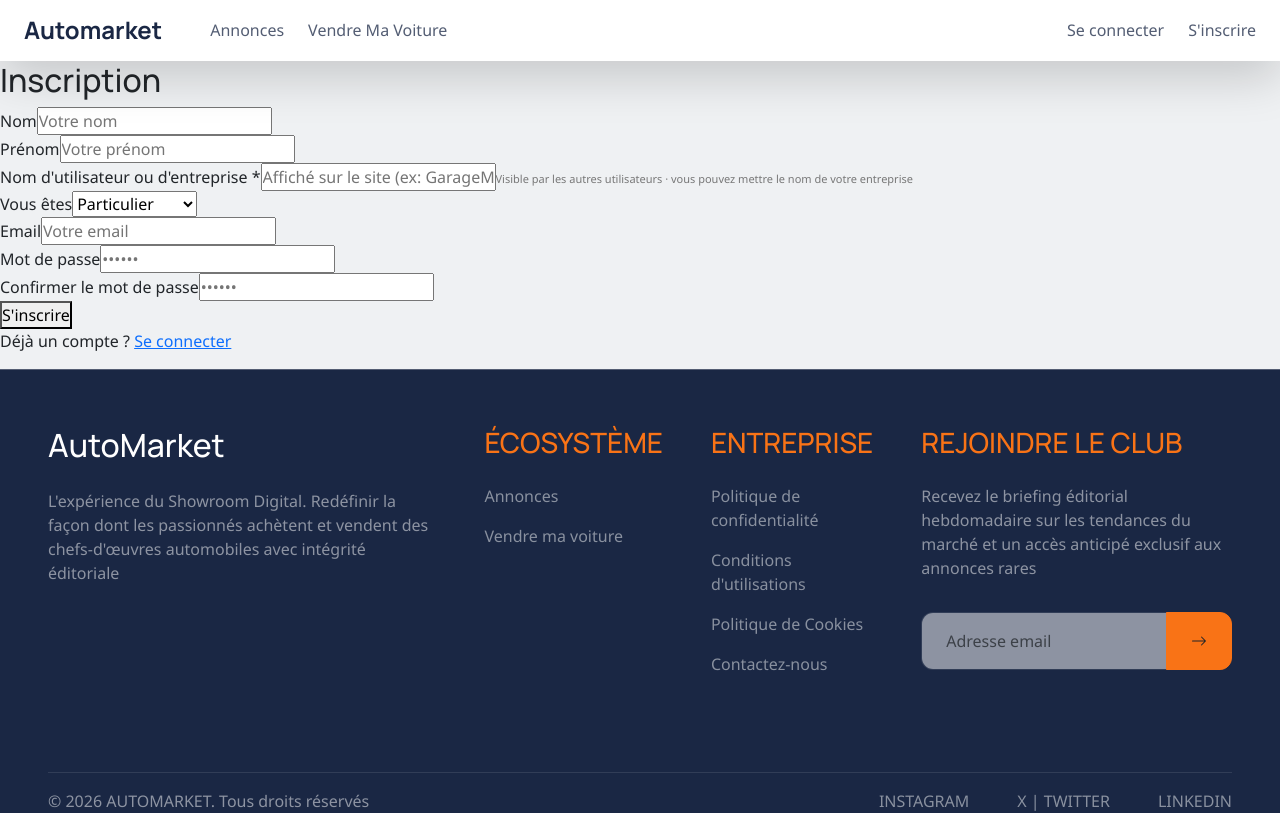
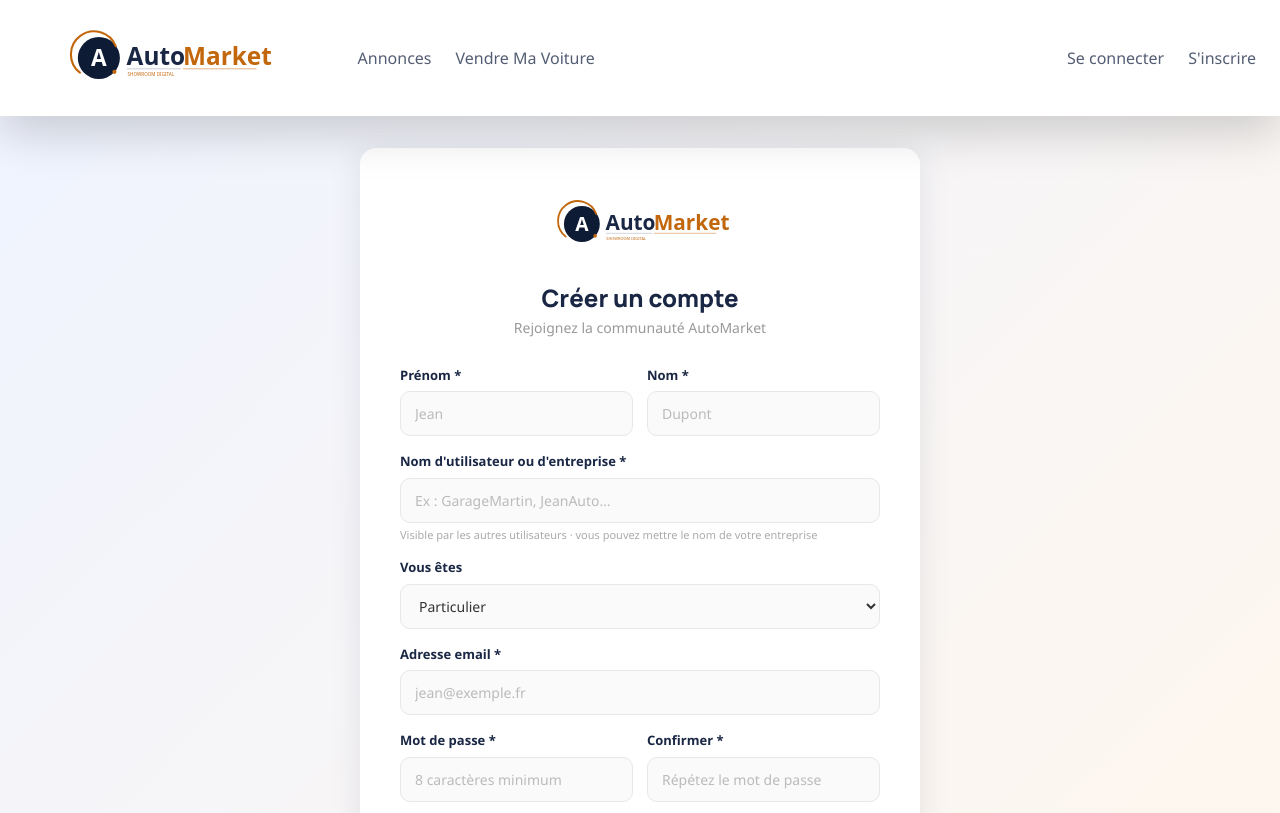
Before and after one commit to LednuZ/Projet_WE4B-SI40, an Angular app: page /register in a window 1280 px wide. Shown: the top 813 px of the page. Built offline with nearby package versions, Linux system fonts and the light colour scheme.

Commit message:
Ajout d'un css pour connexion et inscription et ajout du logo

```diff
--- a/src/app/components/auth/login/login.component.css
+++ b/src/app/components/auth/login/login.component.css
@@ -0,0 +1,144 @@
+.auth-container {
+  min-height: calc(100vh - 70px);
+  display: flex;
+  align-items: center;
+  justify-content: center;
+  padding: 32px 16px;
+  background: linear-gradient(135deg, #f0f4ff 0%, #fff7ed 100%);
+}
+
+.auth-card {
+  background: #fff;
+  border-radius: 16px;
+  box-shadow: 0 4px 32px rgba(26, 39, 68, 0.10);
+  padding: 40px 40px 32px;
+  width: 100%;
+  max-width: 440px;
+}
+
+/* Logo */
+.auth-brand { text-align: center; margin-bottom: 24px; }
+
+.auth-logo-img {
+  height: 84px;
+  width: auto;
+}
+
+/* Titres */
+.auth-card h2 {
+  font-size: 24px;
+  font-weight: 800;
+  color: #1a2744;
+  margin: 0 0 4px;
+  text-align: center;
+}
+
+.auth-subtitle {
+  font-size: 14px;
+  color: #999;
+  text-align: center;
+  margin: 0 0 28px;
+}
+
+/* Alerte erreur */
+.alert-error {
+  background: #fef2f2;
+  color: #e74c3c;
+  border: 1px solid #fecaca;
+  border-radius: 8px;
+  padding: 10px 14px;
+  font-size: 14px;
+  margin-bottom: 20px;
+}
+
+/* Champs */
+.form-group {
+  display: flex;
+  flex-direction: column;
+  margin-bottom: 16px;
+}
+
+.form-group label {
+  font-size: 13px;
+  font-weight: 600;
+  color: #1a2744;
+  margin-bottom: 6px;
+}
+
+.form-group input,
+.form-group select {
+  padding: 11px 14px;
+  border: 1.5px solid #e5e7eb;
+  border-radius: 10px;
+  font-size: 14px;
+  color: #333;
+  background: #fafafa;
+  transition: border-color 0.2s, background 0.2s;
+  outline: none;
+  font-family: inherit;
+}
+
+.form-group input:focus,
+.form-group select:focus {
+  border-color: #f97316;
+  background: #fff;
+}
+
+.form-group input::placeholder { color: #bbb; }
+
+.field-error {
+  font-size: 12px;
+  color: #e74c3c;
+  margin-top: 4px;
+}
+
+.field-hint {
+  font-size: 11px;
+  color: #aaa;
+  margin-top: 4px;
+}
+
+/* Bouton */
+.btn-submit {
+  width: 100%;
+  padding: 13px;
+  background: #f97316;
+  color: #fff;
+  border: none;
+  border-radius: 10px;
+  font-size: 15px;
+  font-weight: 700;
+  cursor: pointer;
+  margin-top: 8px;
+  transition: background 0.2s, transform 0.1s;
+}
+
+.btn-submit:hover:not(:disabled) {
+  background: #ea680c;
+  transform: translateY(-1px);
+}
+
+.btn-submit:disabled {
+  opacity: 0.5;
+  cursor: not-allowed;
+}
+
+/* Lien bas */
+.auth-link {
+  text-align: center;
+  font-size: 14px;
+  color: #777;
+  margin: 20px 0 0;
+}
+
+.auth-link a {
+  color: #f97316;
+  font-weight: 600;
+  text-decoration: none;
+}
+
+.auth-link a:hover { text-decoration: underline; }
+
+@media (max-width: 480px) {
+  .auth-card { padding: 28px 20px 24px; }
+}
--- a/src/app/components/auth/login/login.component.html
+++ b/src/app/components/auth/login/login.component.html
@@ -1,26 +1,31 @@
 <div class="auth-container">
   <div class="auth-card">
+
+    <div class="auth-brand">
+      <a routerLink="/"><img src="assets/automarket_logo.svg" alt="AutoMarket" class="auth-logo-img"></a>
+    </div>
+
     <h2>Connexion</h2>
+    <p class="auth-subtitle">Content de vous revoir</p>
 
-        <div class="error-message" *ngIf="errorMessage">
-        {{ errorMessage }}
-        </div>
+    <div class="alert-error" *ngIf="errorMessage">{{ errorMessage }}</div>
 
     <form [formGroup]="loginForm" (ngSubmit)="onSubmit()">
       <div class="form-group">
-            <label for="email">Email</label>
-            <input type="email" id="email" formControlName="email" placeholder="Votre email">
+        <label for="email">Adresse email</label>
+        <input type="email" id="email" formControlName="email" placeholder="jean@exemple.fr">
       </div>
       <div class="form-group">
         <label for="mdp">Mot de passe</label>
-            <input type="password" id="mdp" formControlName="password" placeholder="••••••">
+        <input type="password" id="mdp" formControlName="password" placeholder="••••••••">
       </div>
-        <button type="submit" [disabled]="loginForm.invalid || loading">
-            {{ loading ? 'Connexion...' : 'Se connecter' }}
+      <button type="submit" class="btn-submit" [disabled]="loginForm.invalid || loading">
+        {{ loading ? 'Connexion…' : 'Se connecter' }}
       </button>
     </form>
+
     <p class="auth-link">
-        Pas encore de compte ? <a routerLink="/register">S'inscrire</a>
+      Pas encore de compte ? <a routerLink="/register">S'inscrire gratuitement</a>
     </p>
   </div>
 </div>
--- a/src/app/components/auth/register/register.component.css
+++ b/src/app/components/auth/register/register.component.css
@@ -0,0 +1,153 @@
+.auth-container {
+  min-height: calc(100vh - 70px);
+  display: flex;
+  align-items: center;
+  justify-content: center;
+  padding: 32px 16px;
+  background: linear-gradient(135deg, #f0f4ff 0%, #fff7ed 100%);
+}
+
+.auth-card {
+  background: #fff;
+  border-radius: 16px;
+  box-shadow: 0 4px 32px rgba(26, 39, 68, 0.10);
+  padding: 40px 40px 32px;
+  width: 100%;
+  max-width: 560px;
+}
+
+/* Logo */
+.auth-brand { text-align: center; margin-bottom: 24px; }
+
+.auth-logo-img {
+  height: 72px;
+  width: auto;
+}
+
+/* Titres */
+.auth-card h2 {
+  font-size: 24px;
+  font-weight: 800;
+  color: #1a2744;
+  margin: 0 0 4px;
+  text-align: center;
+}
+
+.auth-subtitle {
+  font-size: 14px;
+  color: #999;
+  text-align: center;
+  margin: 0 0 28px;
+}
+
+/* Alerte erreur */
+.alert-error {
+  background: #fef2f2;
+  color: #e74c3c;
+  border: 1px solid #fecaca;
+  border-radius: 8px;
+  padding: 10px 14px;
+  font-size: 14px;
+  margin-bottom: 20px;
+}
+
+/* Ligne à 2 colonnes */
+.form-row-2 {
+  display: grid;
+  grid-template-columns: 1fr 1fr;
+  gap: 14px;
+}
+
+/* Champs */
+.form-group {
+  display: flex;
+  flex-direction: column;
+  margin-bottom: 16px;
+}
+
+.form-group label {
+  font-size: 13px;
+  font-weight: 600;
+  color: #1a2744;
+  margin-bottom: 6px;
+}
+
+.form-group input,
+.form-group select {
+  padding: 11px 14px;
+  border: 1.5px solid #e5e7eb;
+  border-radius: 10px;
+  font-size: 14px;
+  color: #333;
+  background: #fafafa;
+  transition: border-color 0.2s, background 0.2s;
+  outline: none;
+  font-family: inherit;
+}
+
+.form-group input:focus,
+.form-group select:focus {
+  border-color: #f97316;
+  background: #fff;
+}
+
+.form-group input::placeholder { color: #bbb; }
+
+.field-error {
+  font-size: 12px;
+  color: #e74c3c;
+  margin-top: 4px;
+}
+
+.field-hint {
+  font-size: 11px;
+  color: #aaa;
+  margin-top: 4px;
+  line-height: 1.4;
+}
+
+/* Bouton */
+.btn-submit {
+  width: 100%;
+  padding: 13px;
+  background: #f97316;
+  color: #fff;
+  border: none;
+  border-radius: 10px;
+  font-size: 15px;
+  font-weight: 700;
+  cursor: pointer;
+  margin-top: 8px;
+  transition: background 0.2s, transform 0.1s;
+}
+
+.btn-submit:hover:not(:disabled) {
+  background: #ea680c;
+  transform: translateY(-1px);
+}
+
+.btn-submit:disabled {
+  opacity: 0.5;
+  cursor: not-allowed;
+}
+
+/* Lien bas */
+.auth-link {
+  text-align: center;
+  font-size: 14px;
+  color: #777;
+  margin: 20px 0 0;
+}
+
+.auth-link a {
+  color: #f97316;
+  font-weight: 600;
+  text-decoration: none;
+}
+
+.auth-link a:hover { text-decoration: underline; }
+
+@media (max-width: 540px) {
+  .auth-card { padding: 28px 20px 24px; }
+  .form-row-2 { grid-template-columns: 1fr; }
+}
--- a/src/app/components/auth/register/register.component.html
+++ b/src/app/components/auth/register/register.component.html
@@ -1,63 +1,87 @@
 <div class="auth-container">
   <div class="auth-card">
-    <h2>Inscription</h2>
 
-    <div class="error-message" *ngIf="errorMessage">
-      {{ errorMessage }}
+    <div class="auth-brand">
+      <a routerLink="/"><img src="assets/automarket_logo.svg" alt="AutoMarket" class="auth-logo-img"></a>
     </div>
 
+    <h2>Créer un compte</h2>
+    <p class="auth-subtitle">Rejoignez la communauté AutoMarket</p>
+
+    <div class="alert-error" *ngIf="errorMessage">{{ errorMessage }}</div>
+
     <form [formGroup]="registerForm" (ngSubmit)="onSubmit()">
-      <div class="form-group">
-        <label for="nom">Nom</label>
-        <input type="text" id="nom" formControlName="nom" placeholder="Votre nom">
-        <small *ngIf="registerForm.get('nom')?.invalid && registerForm.get('nom')?.touched" style="color:red">Le nom est requis</small>
-      </div>
 
-      <div class="form-group">
-        <label for="prenom">Prénom</label>
-        <input type="text" id="prenom" formControlName="prenom" placeholder="Votre prénom">
-        <small *ngIf="registerForm.get('prenom')?.invalid && registerForm.get('prenom')?.touched" style="color:red">Le prénom est requis</small>
+      <div class="form-row-2">
+        <div class="form-group">
+          <label for="prenom">Prénom *</label>
+          <input type="text" id="prenom" formControlName="prenom" placeholder="Jean">
+          <span class="field-error" *ngIf="registerForm.get('prenom')?.invalid && registerForm.get('prenom')?.touched">
+            Le prénom est requis
+          </span>
+        </div>
+        <div class="form-group">
+          <label for="nom">Nom *</label>
+          <input type="text" id="nom" formControlName="nom" placeholder="Dupont">
+          <span class="field-error" *ngIf="registerForm.get('nom')?.invalid && registerForm.get('nom')?.touched">
+            Le nom est requis
+          </span>
+        </div>
       </div>
 
       <div class="form-group">
         <label for="username">Nom d'utilisateur ou d'entreprise *</label>
-        <input type="text" id="username" formControlName="username" placeholder="Affiché sur le site (ex: GarageMartin)" required>
-        <small *ngIf="registerForm.get('username')?.errors?.['required'] && registerForm.get('username')?.touched" style="color:red">Le nom d'utilisateur est requis</small>
-        <small *ngIf="registerForm.get('username')?.errors?.['minlength'] && registerForm.get('username')?.touched" style="color:red">3 caractères minimum</small>
-        <small style="color:#777; font-size:11px">Visible par les autres utilisateurs · vous pouvez mettre le nom de votre entreprise</small>
+        <input type="text" id="username" formControlName="username" placeholder="Ex : GarageMartin, JeanAuto…" required>
+        <span class="field-error" *ngIf="registerForm.get('username')?.errors?.['required'] && registerForm.get('username')?.touched">
+          Ce champ est obligatoire
+        </span>
+        <span class="field-error" *ngIf="registerForm.get('username')?.errors?.['minlength'] && registerForm.get('username')?.touched">
+          3 caractères minimum
+        </span>
+        <span class="field-hint">Visible par les autres utilisateurs · vous pouvez mettre le nom de votre entreprise</span>
       </div>
 
       <div class="form-group">
         <label for="role">Vous êtes</label>
         <select id="role" formControlName="role">
           <option value="particulier">Particulier</option>
-          <option value="entreprise">Professionnel</option>
+          <option value="entreprise">Professionnel / Entreprise</option>
         </select>
       </div>
 
       <div class="form-group">
-        <label for="email">Email</label>
-        <input type="email" id="email" formControlName="email" placeholder="Votre email">
-        <small *ngIf="registerForm.get('email')?.invalid && registerForm.get('email')?.touched" style="color:red">Email invalide</small>
+        <label for="email">Adresse email *</label>
+        <input type="email" id="email" formControlName="email" placeholder="jean@exemple.fr">
+        <span class="field-error" *ngIf="registerForm.get('email')?.invalid && registerForm.get('email')?.touched">
+          Adresse email invalide
+        </span>
       </div>
 
-      <div class="form-group">
-        <label for="mdp">Mot de passe</label>
-        <input type="password" id="mdp" formControlName="password" placeholder="••••••">
-        <small *ngIf="registerForm.get('password')?.errors?.['minlength'] && registerForm.get('password')?.touched" style="color:red">8 caractères minimum</small>
-        <small *ngIf="registerForm.get('password')?.errors?.['required'] && registerForm.get('password')?.touched" style="color:red">Le mot de passe est requis</small>
+      <div class="form-row-2">
+        <div class="form-group">
+          <label for="mdp">Mot de passe *</label>
+          <input type="password" id="mdp" formControlName="password" placeholder="8 caractères minimum">
+          <span class="field-error" *ngIf="registerForm.get('password')?.errors?.['required'] && registerForm.get('password')?.touched">
+            Requis
+          </span>
+          <span class="field-error" *ngIf="registerForm.get('password')?.errors?.['minlength'] && registerForm.get('password')?.touched">
+            8 caractères minimum
+          </span>
+        </div>
+        <div class="form-group">
+          <label for="confirmMdp">Confirmer *</label>
+          <input type="password" id="confirmMdp" formControlName="confirmPassword" placeholder="Répétez le mot de passe">
+          <span class="field-error" *ngIf="registerForm.hasError('passwordMismatch') && registerForm.get('confirmPassword')?.touched">
+            Les mots de passe ne correspondent pas
+          </span>
+        </div>
       </div>
 
-      <div class="form-group">
-        <label for="confirmMdp">Confirmer le mot de passe</label>
-        <input type="password" id="confirmMdp" formControlName="confirmPassword" placeholder="••••••">
-        <small *ngIf="registerForm.hasError('passwordMismatch') && registerForm.get('confirmPassword')?.touched" style="color:red">Les mots de passe ne correspondent pas</small>
-      </div>
-
-      <button type="submit" [disabled]="loading">
-        {{ loading ? 'Inscription...' : "S'inscrire" }}
+      <button type="submit" class="btn-submit" [disabled]="loading">
+        {{ loading ? 'Inscription en cours…' : "Créer mon compte" }}
       </button>
     </form>
+
     <p class="auth-link">
       Déjà un compte ? <a routerLink="/login">Se connecter</a>
     </p>
--- a/src/app/components/header/header.component.css
+++ b/src/app/components/header/header.component.css
@@ -1,3 +1,15 @@
+.header-logo-link {
+  display: flex;
+  align-items: center;
+  text-decoration: none;
+}
+
+.header-logo {
+  height: 84px;
+  width: auto;
+  display: block;
+}
+
 .admin-link {
   font-size: 13px;
   font-weight: 700;
--- a/src/app/components/header/header.component.html
+++ b/src/app/components/header/header.component.html
@@ -1,7 +1,9 @@
 <header>
     <nav class="shadow-lg bg-white pt-0 w-full top-0 bg-white/70">
         <div class="d-flex align-items-center justify-content-start gap-5 px-4 py-3 max-w-screen-2xl mx-auto">
-            <h1 class="m-0 h4 fw-bold text-dark"><a class="text-primary focus-ring rounded-2 text-decoration-none" routerLink="/">Automarket</a></h1>
+            <a routerLink="/" class="header-logo-link">
+  <img src="assets/automarket_logo.svg" alt="AutoMarket" class="header-logo">
+</a>
             <ul class="d-flex align-items-center gap-4 m-0 list-unstyled">
                 <li class="nav-item"><a class="link-primary focus-ring rounded-2 text-decoration-none link-opacity-75 link-opacity-100-hover" routerLink="/annonces">Annonces</a></li>
                 <li class="nav-item"><a class="link-primary focus-ring rounded-2 text-decoration-none link-opacity-75 link-opacity-100-hover" routerLink="/annonces/new">Vendre Ma Voiture</a></li> <!--TODO: Rajouter le lien vers la page-->
```
Also changed, not shown: src/assets/automarket_logo.svg (added). Lines whose indentation alone changed are shown as unchanged.
